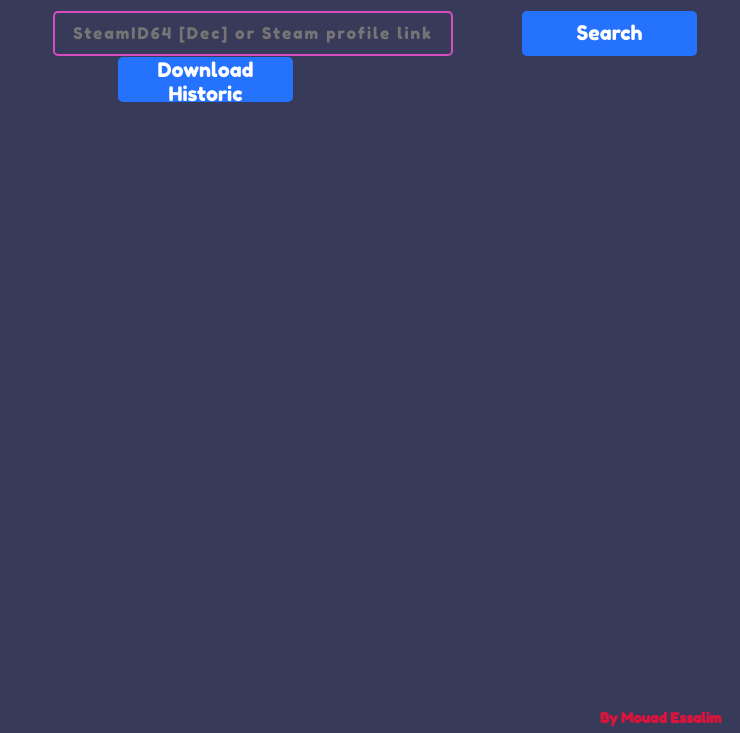
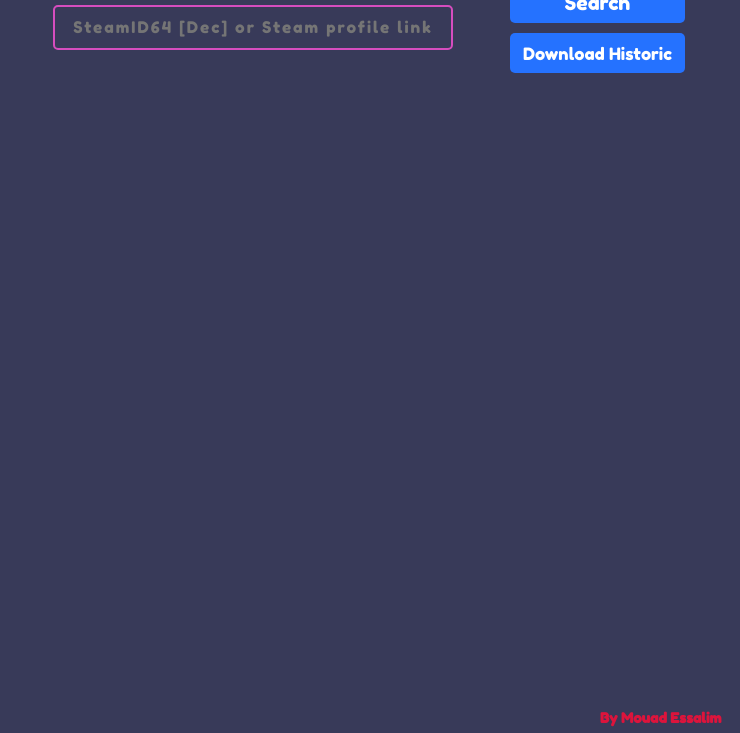
Before and after one commit to mouadessalim/CsgoValueCalculator, an Electron app: page index.html in a window 740 px wide. Shown: the part 67-800 px from the top of the page. Drawn offline with Linux system fonts and the light colour scheme.

Commit message:
Update style.css

```diff
--- a/style.css
+++ b/style.css
@@ -6,23 +6,40 @@ h2 {
     text-align: center;
     color: #2572FF;
     font-family: 'Permanent Marker', cursive !important;
-    font-size: 30px;
+    font-size: 28px;
 }
-button {
+#MyButton {
     border-radius: 5px;
     width: 175px;
-    height: 45px;
+    height: 40px;
     font-size: 20px;
     color: white;
     border: none;
     font-family: 'Fredoka One', cursive !important;
     background-color: #2572FF;
     transition: background-color 1s;
-    position: relative;
-    top: 1px;
-    left: 110px;
+    position: absolute;
+    top: 50px;
+    left: 510px;
 }
-button:hover {
+#MyButton:hover {
+    background-color: #D64DBF;
+}
+#MyButton_upload {
+    border-radius: 5px;
+    width: 175px;
+    height: 40px;
+    font-size: 17px;
+    color: white;
+    border: none;
+    font-family: 'Fredoka One', cursive !important;
+    background-color: #2572FF;
+    transition: background-color 1s;
+    position: absolute;
+    top: 100px;
+    left: 510px;
+}
+#MyButton_upload:hover {
     background-color: #D64DBF;
 }
 input {
@@ -40,6 +57,7 @@ input {
     border-radius: 5px;
     transition: border-color 1s;
     letter-spacing: 2px;
+
 }
 input:hover {
     border-color: #2572FF!important;
@@ -61,4 +79,6 @@ h3 {
     text-align: center;
     color: white;
     letter-spacing: 1px;
+    position: relative;
+    top: 10%;
 }
```
